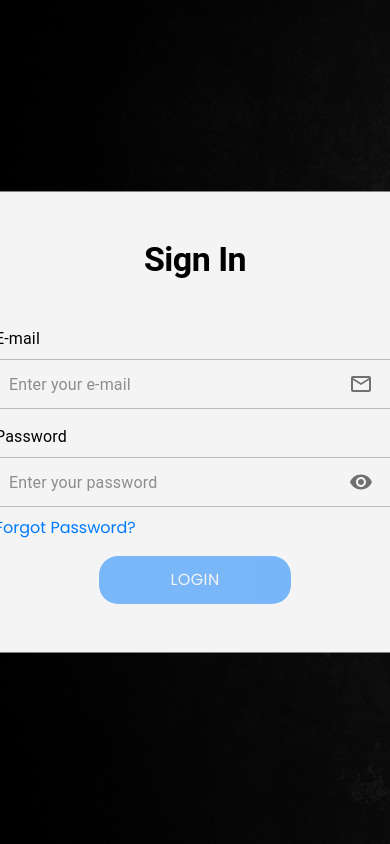
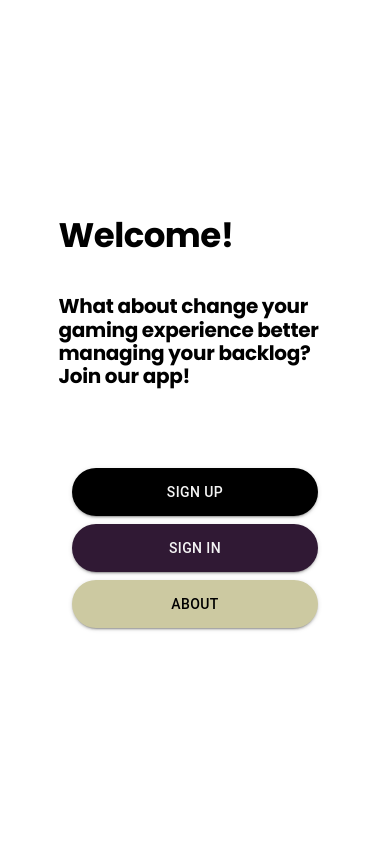
Before and after one commit to andrelrocha/geekcatalog-react, a React (Create React App) app: page / in a window 390 px wide. Built offline with nearby package versions, Linux system fonts and the light colour scheme; no server answers.

Commit message:
feat: estilização e responsividade da tela home

```diff
--- a/src/App.tsx
+++ b/src/App.tsx
@@ -1,17 +1,17 @@
 import React, { useEffect } from 'react';
 import { ApiManager } from './utils/API-axios/ApiManager';
-import logo from './logo.svg';
 import './App.css';
-import { ButtonLoading, ButtonNavigation } from './components';
 import Login from './screens/NotAuth/User/Login';
-import { colors } from './utils/colors';
+import { AuthProvider } from './context/auth.context';
+import Home from './screens/Home';
 
 
 function App() {
 
-
   return (
-      <Login />
+    <AuthProvider>
+      <Home />
+    </AuthProvider>
   );
 }
 
--- a/src/components/heading/index.tsx
+++ b/src/components/heading/index.tsx
@@ -19,14 +19,14 @@ const theme = createTheme({
     MuiTypography: {
       defaultProps: {
         variantMapping: {
-          h1: 'h2',
+          h1: 'h1',
           h2: 'h2',
-          h3: 'h2',
-          h4: 'h2',
-          h5: 'h2',
-          h6: 'h2',
-          subtitle1: 'h2',
-          subtitle2: 'h2',
+          h3: 'h3',
+          h4: 'h4',
+          h5: 'h5',
+          h6: 'h6',
+          subtitle1: 'h3',
+          subtitle2: 'span',
           body1: 'span',
           body2: 'span',
         },
@@ -45,6 +45,7 @@ const Heading = (props: HeadingProps) => {
           fontSize: props.fs || 34,
           textAlign: props.textAlign || 'center',
           fontWeight: 'bold',
+          fontFamily: 'Poppins',
           marginBottom: props.mb || 0,
           color: props.color || 'black',
           marginTop: props.mt || 0,
--- a/src/components/input/input-outlined-base/index.tsx
+++ b/src/components/input/input-outlined-base/index.tsx
@@ -19,6 +19,7 @@ const StyledInput = styled((props: OutlinedInputProps) => (
 ))(({ theme }) => ({
   width: '100%',
   color: colors.black,
+  fontFamily: 'Poppins',
   '& .MuiOutlinedInput-root': {
     '& fieldset': {
       borderColor: colors.gray,
--- a/src/components/input/input-password/index.tsx
+++ b/src/components/input/input-password/index.tsx
@@ -1,7 +1,6 @@
 import { ComponentProps, useState } from "react"
 import { FieldValues } from "react-hook-form"
 
-import { IconButton, InputAdornment } from '@mui/material';
 import { Visibility, VisibilityOff } from '@mui/icons-material';
 
 import { isValidPassword } from "../../../libs/validators/password"
--- a/src/components/input/input-text/index.tsx
+++ b/src/components/input/input-text/index.tsx
@@ -39,6 +39,7 @@ const styles = {
   labelText: {
    alignSelf: 'flex-start',
    marginBottom: '0.5rem',
+   fontFamily: 'Poppins',
   },
   bottomElement: {
     alignSelf: 'flex-start',
--- a/src/index.css
+++ b/src/index.css
@@ -37,7 +37,7 @@ code {
   --buttonHover: rgba(255, 255, 255, 0.7);
   --box-shadow: rgba(0, 0, 0, 0.2);
 
-  --mainFont: 'Poppins', sans-serif;
+  --mainFont: 'Poppins';
   --mainFontWeight: 400;
   --titleFontWeight: 600;
 }
--- a/src/screens/Home/index.tsx
+++ b/src/screens/Home/index.tsx
@@ -1,21 +1,67 @@
 import React from 'react';
-import { Button } from '@mui/material';
+import { Box, Button } from '@mui/material';
 import { colors } from '../../utils/colors';
+import { Heading } from '../../components';
+import { height, margin, width } from '@mui/system';
 
 const gamerImg = require('../../assets/images/gamer.png');
 
+const styles = {
+    container: {
+        margin: 'auto',
+        width: '70%',
+        display: 'flex',
+        flexDirection: 'column' as const,
+        justifyContent: 'center' as const,
+        alignItems: 'center' as const,
+        height: '100vh',
+        /*backgroundImage: `url(${gamerImg})`,
+        backgroundSize: 'cover',
+        backgroundPosition: 'right',
+        backgroundRepeat: 'no-repeat', */
+    },
+    headingContainer: {
+        display: 'flex',
+        flexDirection: 'column' as const,
+        justifyContent: 'center' as const,
+        alignItems: 'center' as const,
+        marginBottom: 10,
+        gap: 5,
+    },
+    buttonContainer: {
+        display: 'flex',
+        flexDirection: 'column',
+        alignItems: 'center',
+        gap: 1,
+        width: '24rem' as const,
+    },
+    button: {
+        width:  '100%' as const,
+        height: '3rem' as const,
+        borderRadius: 12,
+        transition: 'width 0.3s ease-in-out',
+    },
+    responsiveButton: {
+        '@media (max-width: 510px)': {
+            width: '90%',
+        },
+    },
+}
 
 export default function Home() {
     return (
-        <div>
-            <h1>Welcome!</h1>
-            <p> What about change your gaming experience better managing your backlog? Join our app!</p>
+        <Box sx={styles.container}>
+            <Box sx={styles.headingContainer}>
+                <Heading textAlign='flex-start'>Welcome!</Heading>
+                <Heading textAlign='flex-start' fs={20}> What about change your gaming experience better managing your backlog? <br/> Join our app!</Heading>
+            </Box>
 
-            <Button variant="contained" style={{ backgroundColor: colors.black, color: colors.whiteSmoke }}>Sign Up</Button>
-            <Button variant="contained" style={{ backgroundColor: colors.darkPurple, color: colors.whiteSmoke }}>Sign In</Button>
-            <Button variant="contained" style={{ backgroundColor: colors.sage, color: colors.black }}>About</Button>
-            <img src={gamerImg} alt="Gamer" />
 
-        </div>
+            <Box sx={[styles.responsiveButton, styles.buttonContainer]}>
+                <Button variant="contained" sx={[styles.button, { backgroundColor: colors.black, color: colors.whiteSmoke }]}>Sign Up</Button>
+                <Button variant="contained" sx={[styles.button, { backgroundColor: colors.darkPurple, color: colors.whiteSmoke }]}>Sign In</Button>
+                <Button variant="contained" sx={[styles.button, { backgroundColor: colors.sage, color: colors.black }]}>About</Button>
+            </Box>
+        </Box>
     );
 }
--- a/src/screens/NotAuth/User/Login/index.tsx
+++ b/src/screens/NotAuth/User/Login/index.tsx
@@ -1,7 +1,6 @@
 
 import React, { useContext } from 'react';
 import { Control, useForm } from 'react-hook-form';
-import { Box, TextField, Typography } from '@mui/material';
 import { colors } from '../../../../utils/colors';
 import { Heading, InputPassword, ButtonLoading, InputEmail } from '../../../../components';
 import { UserLogin } from '../../../../types/user/userLoginDTO';
@@ -28,6 +27,7 @@ const Login = () => {
 
     const handleLogin = async (control: Control<FormData>) => {
         const  { email, password } = control._formValues;
+        console.log('email', email);
         const userData: UserLogin = {
             login: email,
             password
@@ -58,14 +58,14 @@ const Login = () => {
   };
 
   const forgotPasswordAnchor = (
-    <a href="/" style={{ color: colors.buttonBlue, textDecoration: 'none' }}>
+    <a href="/">
       Forgot Password?
     </a> );
 
     return (
       <div style={styles.container}>
         <div style={styles.signInContainer}>
-            <Heading style={{ marginBottom: 5 }}>Sign In</Heading>
+            <Heading style={{ marginBottom: 2 }}>Sign In</Heading>
                 <InputEmail
                     control={control}
                     name="email"
@@ -83,7 +83,6 @@ const Login = () => {
                     label='Password'
                     downComponent={forgotPasswordAnchor}
                 />
-
 
                 <ButtonLoading
                     disabled={!isValid}
```
